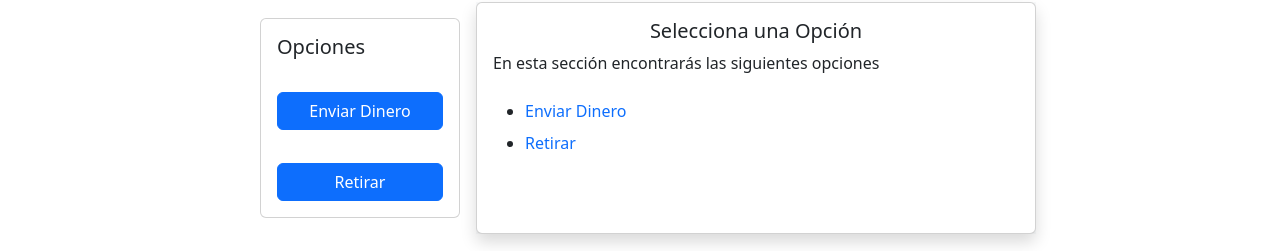
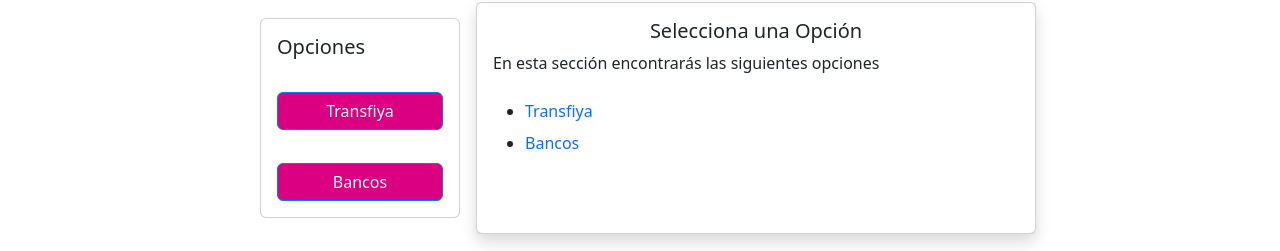
Before and after one commit to danielcaicedo98/manual-usuario-dciu, a React (Create React App) app: page /funciones in a window 1280 px wide. Shown: the part 547-798 px from the top of the page. Built offline with nearby package versions, Linux system fonts and the light colour scheme.

Commit message:
pasos intuitivos v3

```diff
--- a/src/pages/Funciones.jsx
+++ b/src/pages/Funciones.jsx
@@ -58,7 +58,7 @@
     const pasosRecarga = [
         {
             titulo: 'Paso 1: Ingresar a la App',
-            descripcion: 'Abre la aplicación Nequi en tu teléfono e ingresa con tu número de teléfono',
+            descripcion: 'Entra a Nequi con tu clave y número de celu, luego ve al signo "$" que está en la parte inferior derecha. Luego, haz clic en la opción "Envía".',
             imagen: 'https://ayuda.nequi.com.co/hc/article_attachments/30168273465741'
         },
         {
@@ -126,11 +126,26 @@
             <Card className="m-3" style={{ width: '200px', height: '200px' }}>
                 <Card.Body style={{ display: 'flex', flexDirection: 'column', justifyContent: 'space-between' }}>
                     <Card.Title>Opciones</Card.Title>
-                    <Button variant="primary" className="w-100 mb-2" onClick={() => optionEnviar()}>
-                        Enviar Dinero
+                    <Button
+                        style={{
+                            backgroundColor: modo === 'recargar' ? '#9B005E' : '#DA0081',
+                            color: 'rgb(255, 255, 255)',
+                            borderColor: modo === 'recargar' ? 'rgb(0, 128, 0)' : 'rgb(0, 123, 255)'
+                        }}
+                        className="w-100 mb-2"
+                        onClick={() => optionEnviar()}>
+                        Transfiya
                     </Button>
-                    <Button variant="primary" className="w-100" onClick={() => optionRetirar()}>
-                        Retirar
+                    <Button
+                        style={{
+                            backgroundColor: modo === 'retirar' ? '#9B005E' : '#DA0081',
+                            color: 'rgb(255, 255, 255)',
+                            borderColor: modo === 'retirar' ? 'rgb(0, 128, 0)' : 'rgb(0, 123, 255)'
+                        }}
+
+                        className="w-100"
+                        onClick={() => optionRetirar()}>
+                        Bancos
                     </Button>
                 </Card.Body>
             </Card>
@@ -145,12 +160,12 @@
                                 <ul style={{ paddingLeft: '1.5rem', listStyleType: 'disc', margin: 0 }}>
                                     <li style={{ marginBottom: '0.5rem', padding: 0 }}>
                                         <a href="#" onClick={() => listEnviar()} className="text-primary" style={{ textDecoration: 'none', display: 'inline' }}>
-                                            Enviar Dinero
+                                            Transfiya
                                         </a>
                                     </li>
                                     <li style={{ marginBottom: '0.5rem', padding: 0 }}>
                                         <a href="#" onClick={() => listRetirar()} className="text-primary" style={{ textDecoration: 'none', display: 'inline' }}>
-                                            Retirar
+                                            Bancos
                                         </a>
                                     </li>
                                 </ul>
```
